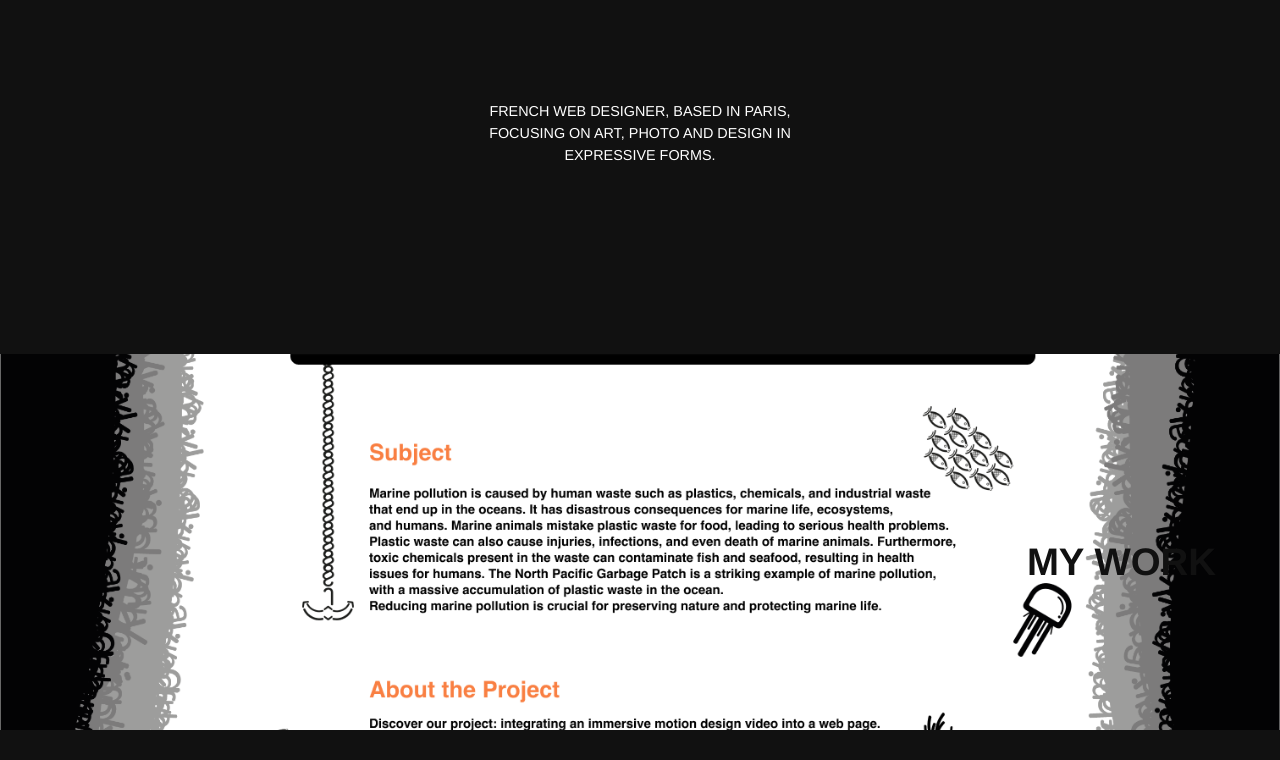
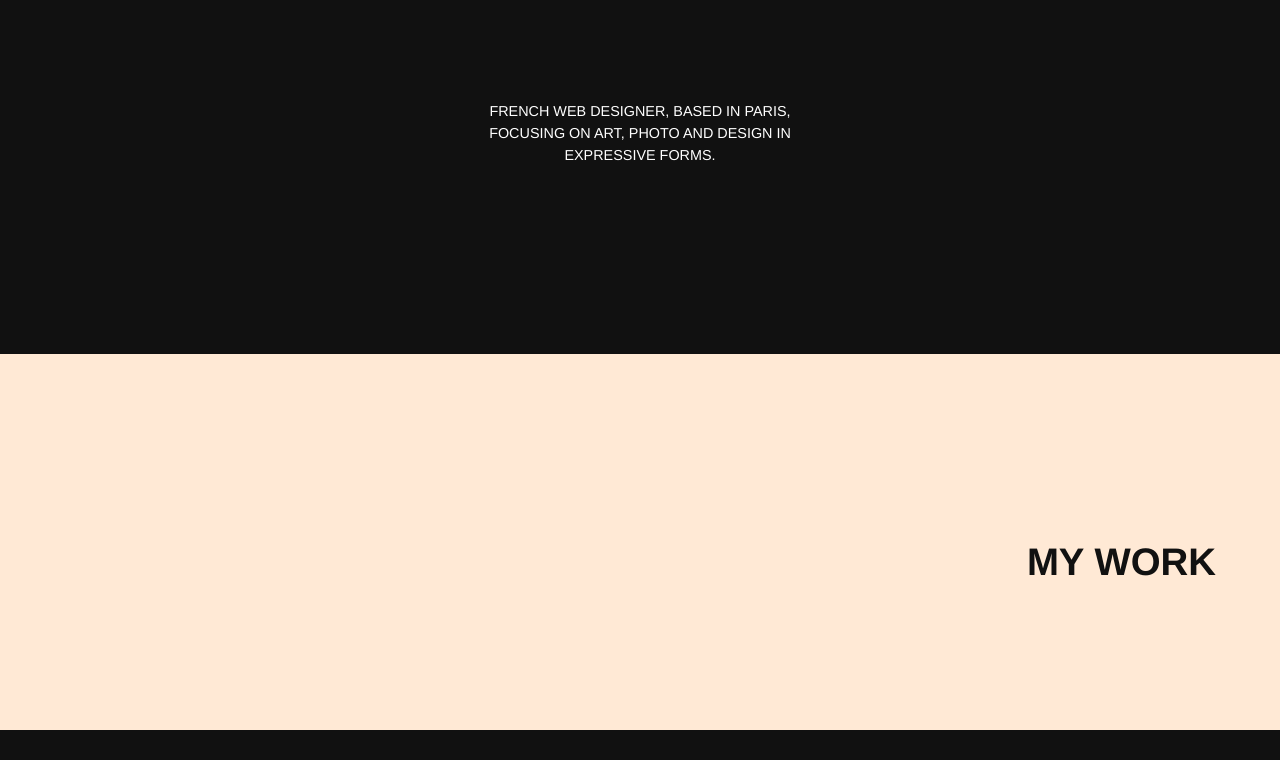
Before and after one commit to Hyven45/Portfolio-Rigoberto-kevin--projet-Mr-gervais-, a plain HTML site: page PROJET PORTFOLIO Mr Gervais/index.html in a window 1280 px wide. Shown: the part 444-1204 px from the top of the page. Drawn offline with Linux system fonts and the light colour scheme; grey boxes are pictures that could not be loaded.

Commit message:
Update style.css

```diff
--- a/PROJET PORTFOLIO Mr Gervais/style.css
+++ b/PROJET PORTFOLIO Mr Gervais/style.css
@@ -110,8 +110,7 @@ p {
 .work {
 
     margin-top: 4rem;
-    background-image: url('images/savemona.png');
-
+    background-color: #ffe9d5;
 }
 
 .art {
```
